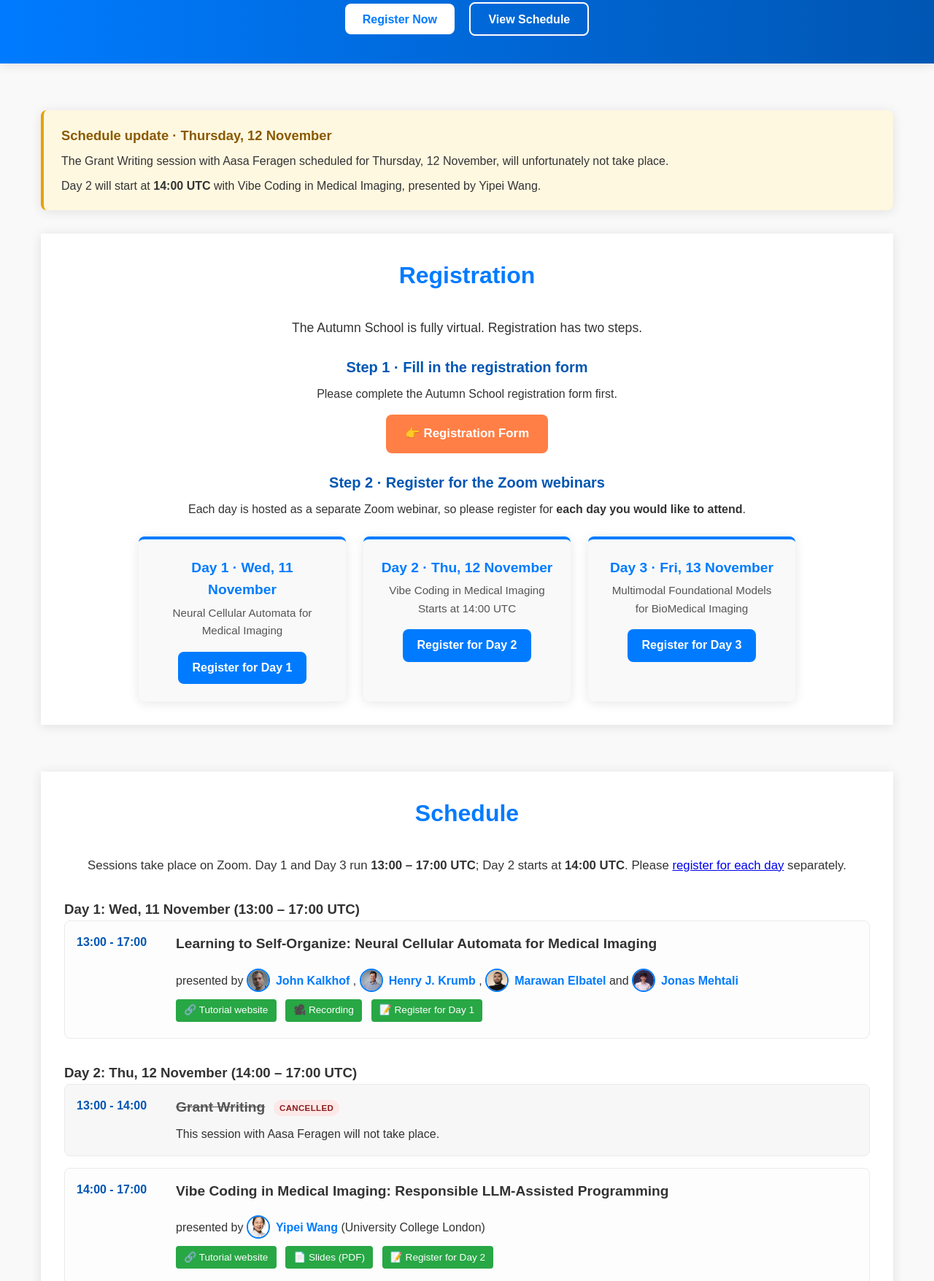
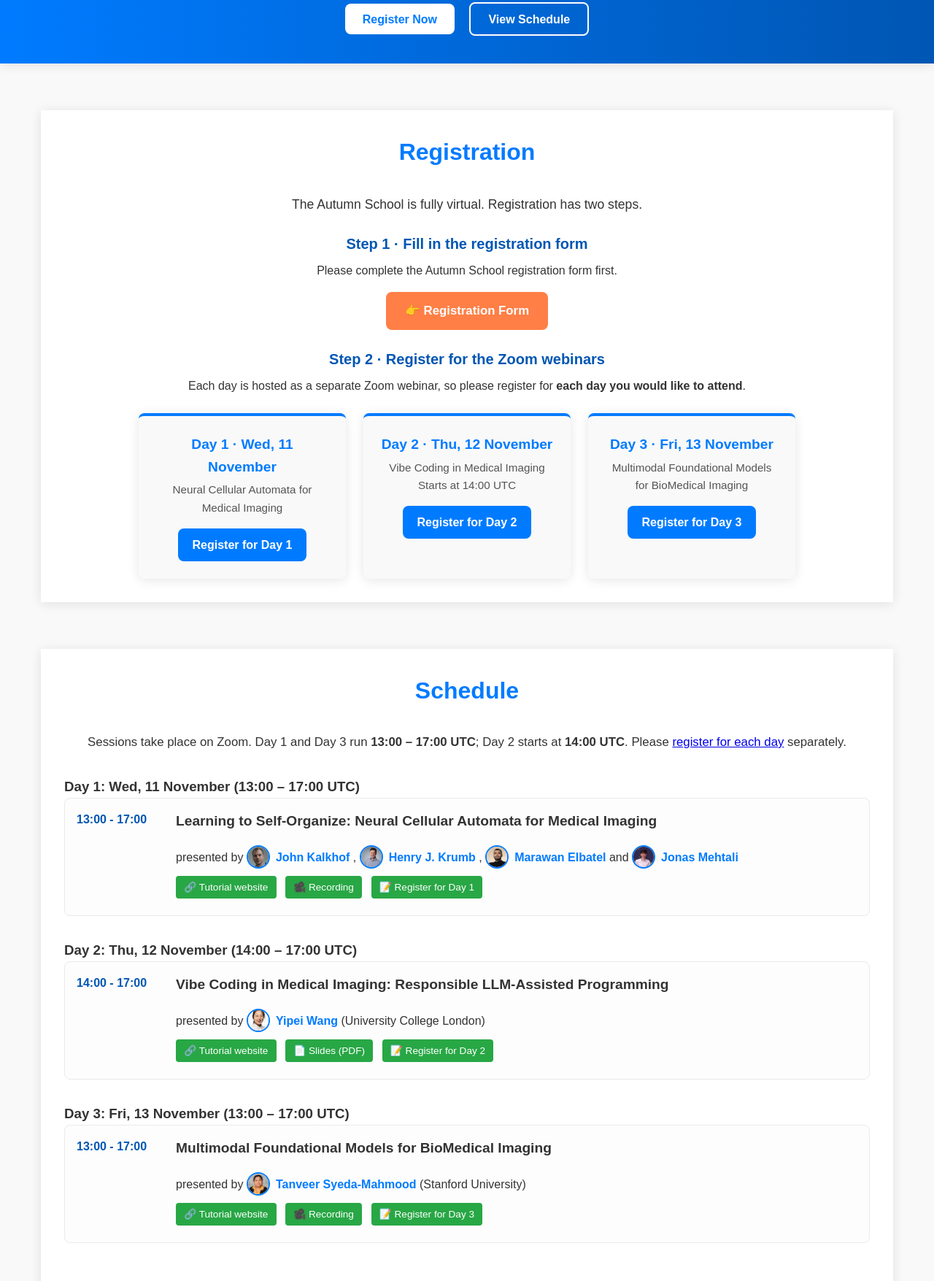
Before and after one commit to RISE-MICCAI/Autumnschool_website, a plain HTML site: page index.html in a window 1280 px wide. Shown: the part 339-2094 px from the top of the page at 73% size. Drawn offline with Linux system fonts and the light colour scheme.

Commit message:
Remove the cancelled Grant Writing session and Aasa Feragen from the site
Co-Authored-By: Claude Opus 5.5 <noreply@anthropic.com>

```diff
--- a/css/main.css
+++ b/css/main.css
@@ -1235,53 +1235,6 @@ footer .social-links a:hover {
   border-radius: var(--border-radius);
 }
 
-.schedule-notice {
-  margin-bottom: 2rem;
-  padding: 1.25rem 1.5rem;
-  background-color: #fff8e1;
-  border-left: 4px solid #e6a100;
-  border-radius: var(--border-radius);
-  box-shadow: var(--box-shadow);
-}
-
-.schedule-notice h2 {
-  font-size: 1.15rem;
-  color: #8a5a00;
-  margin-bottom: 0.5rem;
-}
-
-.schedule-notice p {
-  margin-bottom: 0.5rem;
-}
-
-.schedule-notice p:last-child {
-  margin-bottom: 0;
-}
-
-.schedule-item.cancelled {
-  background-color: #f7f7f7;
-}
-
-.cancelled-title {
-  text-decoration: line-through;
-  color: var(--dark-gray);
-}
-
-.cancelled-label {
-  display: inline-block;
-  margin-left: 0.4rem;
-  padding: 0.1rem 0.5rem;
-  font-size: 0.72rem;
-  font-weight: 700;
-  letter-spacing: 0.03em;
-  text-transform: uppercase;
-  text-decoration: none;
-  color: #8a1c1c;
-  background-color: #fde8e8;
-  border-radius: 999px;
-  vertical-align: middle;
-}
-
 /* Speakers Section */
 .speakers-content {
   display: grid;
--- a/index.html
+++ b/index.html
@@ -6,7 +6,7 @@
     <title>RISE-MICCAI Autumn School 2026</title>
     <meta
       name="description"
-      content="RISE-MICCAI Autumn School 2026, 11-13 November 2026, virtual (Zoom). Tutorials on Neural Cellular Automata, grant writing, LLM-assisted programming and multimodal foundation models for medical imaging."
+      content="RISE-MICCAI Autumn School 2026, 11-13 November 2026, virtual (Zoom). Tutorials on Neural Cellular Automata, LLM-assisted programming and multimodal foundation models for medical imaging."
     />
 
     <link
@@ -63,18 +63,6 @@
     </section>
 
     <main class="container">
-      <div class="schedule-notice" role="status">
-        <h2>Schedule update &middot; Thursday, 12 November</h2>
-        <p>
-          The Grant Writing session with Aasa Feragen scheduled for Thursday,
-          12 November, will unfortunately not take place.
-        </p>
-        <p>
-          Day 2 will start at <strong>14:00 UTC</strong> with Vibe Coding in
-          Medical Imaging, presented by Yipei Wang.
-        </p>
-      </div>
-
       <section id="registration">
         <div class="section-header">
           <h2>Registration</h2>
@@ -215,22 +203,6 @@
           </div>
 
           <div class="speaker-card">
-            <img src="resources/speakers/Aasa.jpg" alt="Aasa Feragen" class="speaker-photo" />
-            <h3>Aasa Feragen</h3>
-            <p class="speaker-affiliation">Technical University of Denmark</p>
-            <p class="speaker-session">
-              Day 2 &middot; Grant Writing
-              <span class="cancelled-label">Cancelled</span>
-            </p>
-            <p class="speaker-bio">
-              Aasa specializes in AI errors and debugging, aka responsible AI,
-              in medical imaging. Her recent work includes development,
-              deployment and stress-testing of fetal ultrasound risk prediction
-              models for e.g. fetal growth or preterm birth.
-            </p>
-          </div>
-
-          <div class="speaker-card">
             <img src="resources/speakers/Yipei.jpg" alt="Yipei Wang" class="speaker-photo" />
             <h3>Yipei Wang</h3>
             <p class="speaker-affiliation">University College London</p>
@@ -292,9 +264,8 @@
             <h3>Q3: What time zone are the sessions in?</h3>
             <p>
               <strong>A:</strong> Day 1 and Day 3 run from 13:00 to 17:00 UTC.
-              Day 2 (Thursday, 12 November) starts at 14:00 UTC, because the
-              Grant Writing session will not take place. Please convert to your
-              local time zone; for example, 13:00 to 17:00 UTC is 14:00 to 18:00
+              Day 2 (Thursday, 12 November) runs from 14:00 to 17:00 UTC.
+              Please convert to your local time zone; for example, 13:00 to 17:00 UTC is 14:00 to 18:00
               CET.
             </p>
           </div>
--- a/pages/program.html
+++ b/pages/program.html
@@ -63,16 +63,6 @@
 
     <div class="day-schedule">
         <h3>Day 2: Thu, 12 November (14:00 &ndash; 17:00 UTC)</h3>
-        <div class="schedule-item cancelled">
-            <div class="schedule-time">13:00 - 14:00</div>
-            <div class="schedule-details">
-                <h4>
-                    <span class="cancelled-title">Grant Writing</span>
-                    <span class="cancelled-label">Cancelled</span>
-                </h4>
-                <p>This session with Aasa Feragen will not take place.</p>
-            </div>
-        </div>
         <div class="schedule-item">
             <div class="schedule-time">14:00 - 17:00</div>
             <div class="schedule-details">
```
Also changed, not shown: resources/speakers/Aasa.jpg (deleted), resources/speakers/Aasa.txt (deleted).
